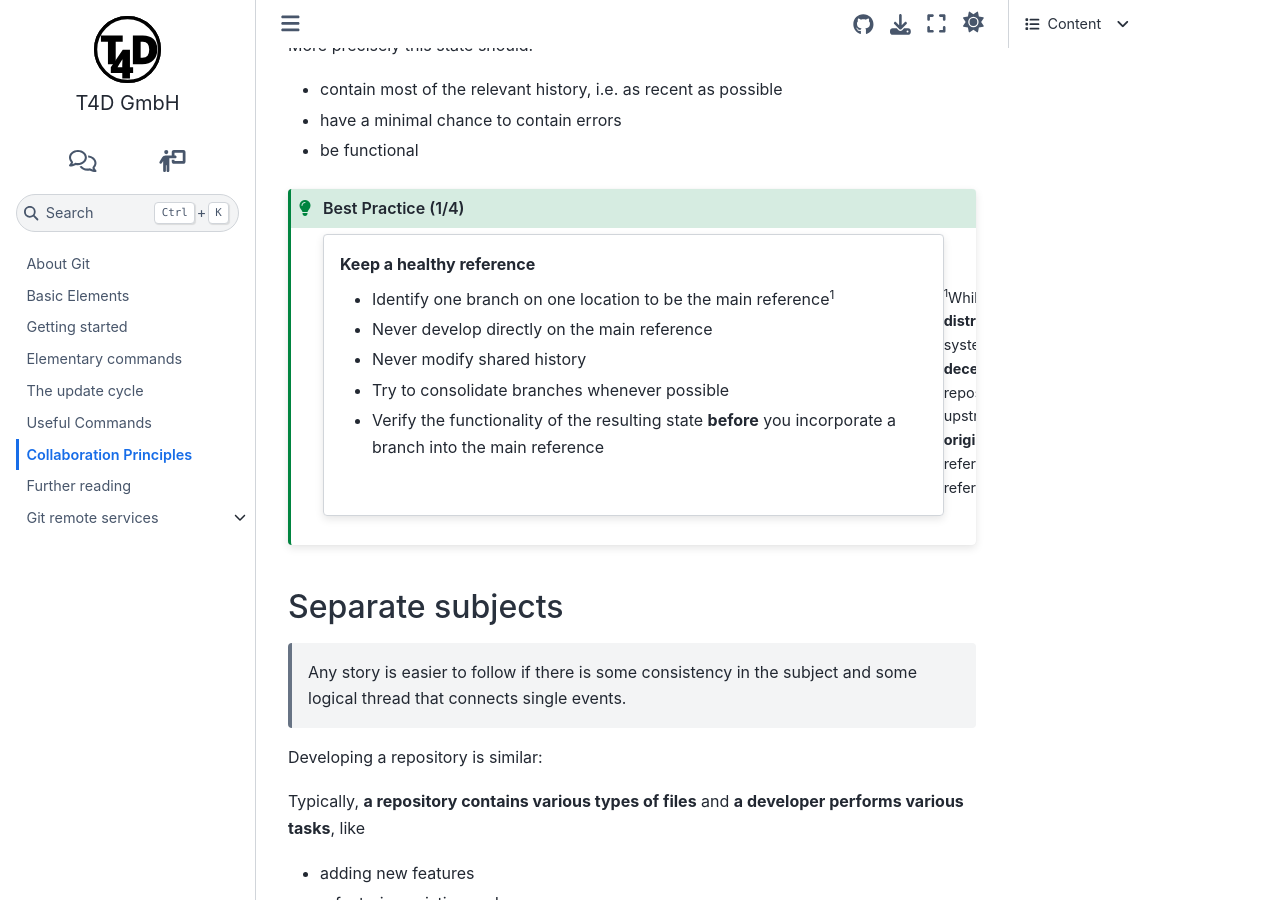
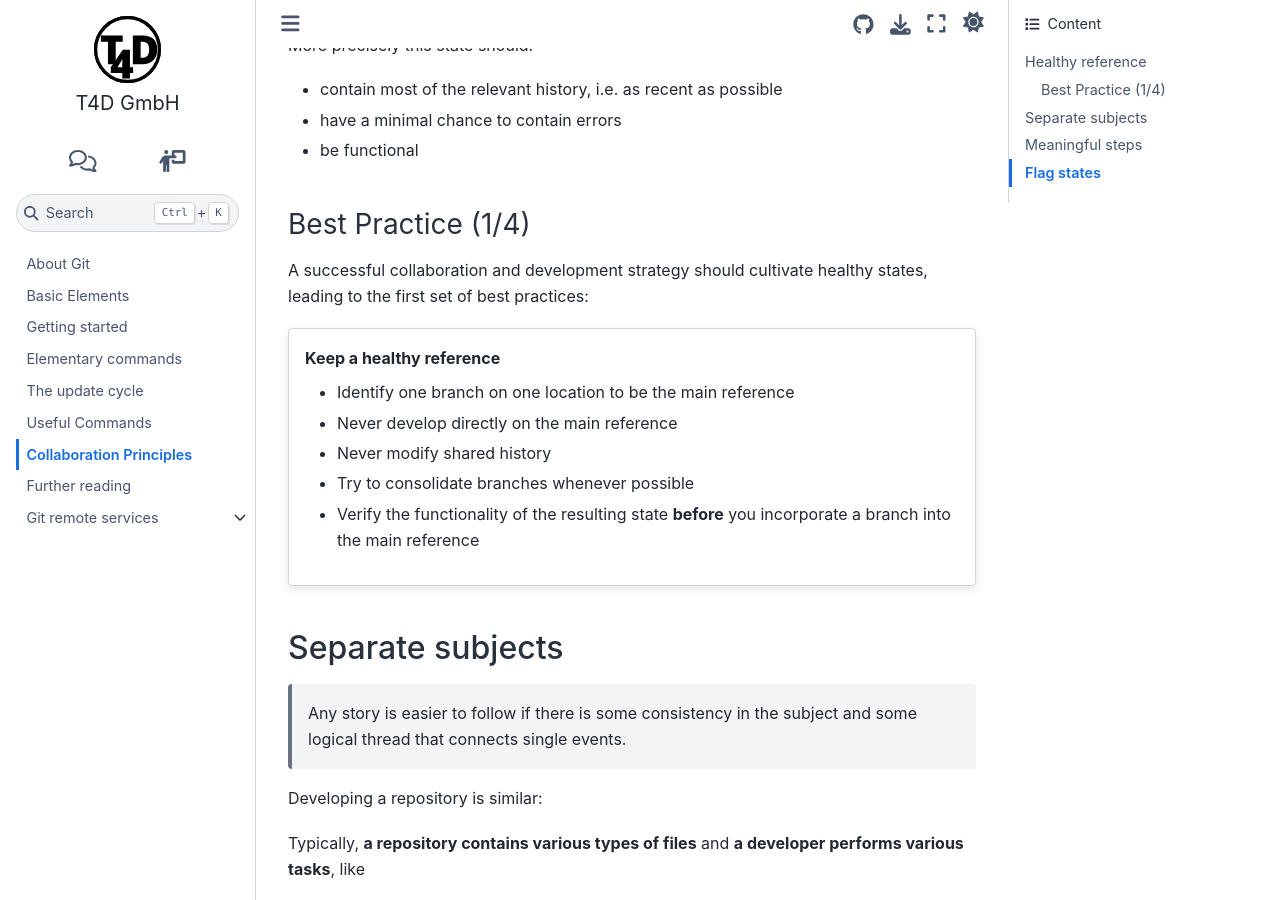
Before and after one commit to t4d-gmbh/working-with-git, a Sphinx documentation site: the page built from source/content/git/principles/index.md, in a window 1280 px wide and 900 px high, scrolled down 745 px. Built offline with Sphinx 7.4.7 and the Sphinx Book theme 1.1.4, drawn with Linux system fonts in a browser that asks for light colours; pages that are not in the unit, such as notebooks, are missing from menus; the version number could not be read and is left out; part of the change alters nothing that is shown.

Commit message:
better example for handling footnotes

````diff
--- a/source/content/git/principles/healthy_reference_best.md
+++ b/source/content/git/principles/healthy_reference_best.md
@@ -2,14 +2,13 @@
 
 A successful collaboration and development strategy should cultivate healthy states, leading to the first set of best practices:
 
-<!-- pages-include -->
-
 :::{card} Keep a healthy reference
-- Identify one branch on one location to be the main reference[^sn1]
+- Identify one branch on one location to be the main reference{% if build == "pages" %}[^sn1]{% endif %}
 - Never develop directly on the main reference
 - Never modify shared history
 - Try to consolidate branches whenever possible
 - Verify the functionality of the resulting state **before** you incorporate a branch into the main reference
 :::
-
+{% if build == 'pages' %}
 [^sn1]: While **`git` is a distributed** version control system, **it is not decentralized**: Each repository usually has one upstream location (e.g. **origin**) which acts as reference location for the reference branch.
+{% endif %}
--- a/source/content/git/principles/index.md
+++ b/source/content/git/principles/index.md
@@ -33,12 +33,8 @@ Instead of contributing to this discussion we will point out a few principles th
 
 ```{include} ./healthy_reference.md
 ```
-:::{admonition} Best Practice (1/4)
-:class: tip
 ```{include} ./healthy_reference_best.md
-:start-after: <!-- pages-include -->
 ```
-:::
 ```{include} ./separate.md
 ```
 :::{admonition} Best Practice (2/4)
````
